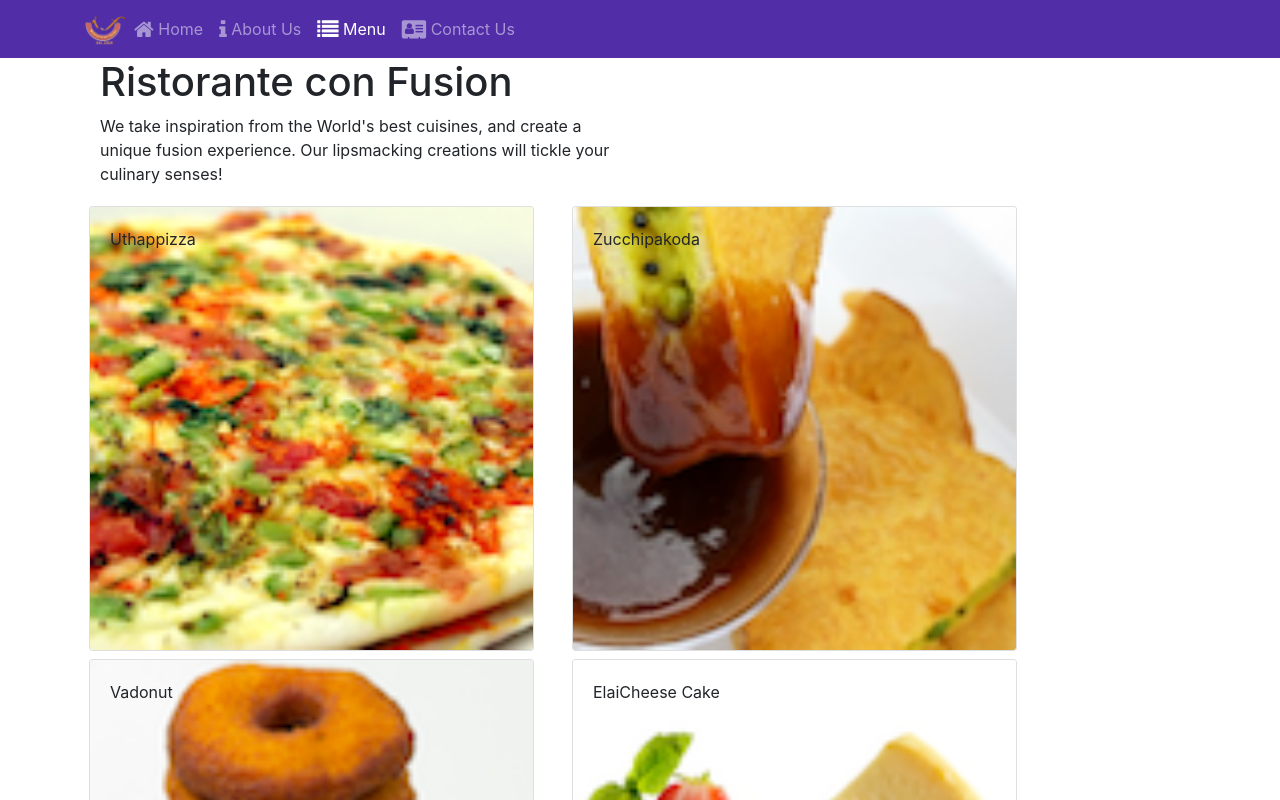
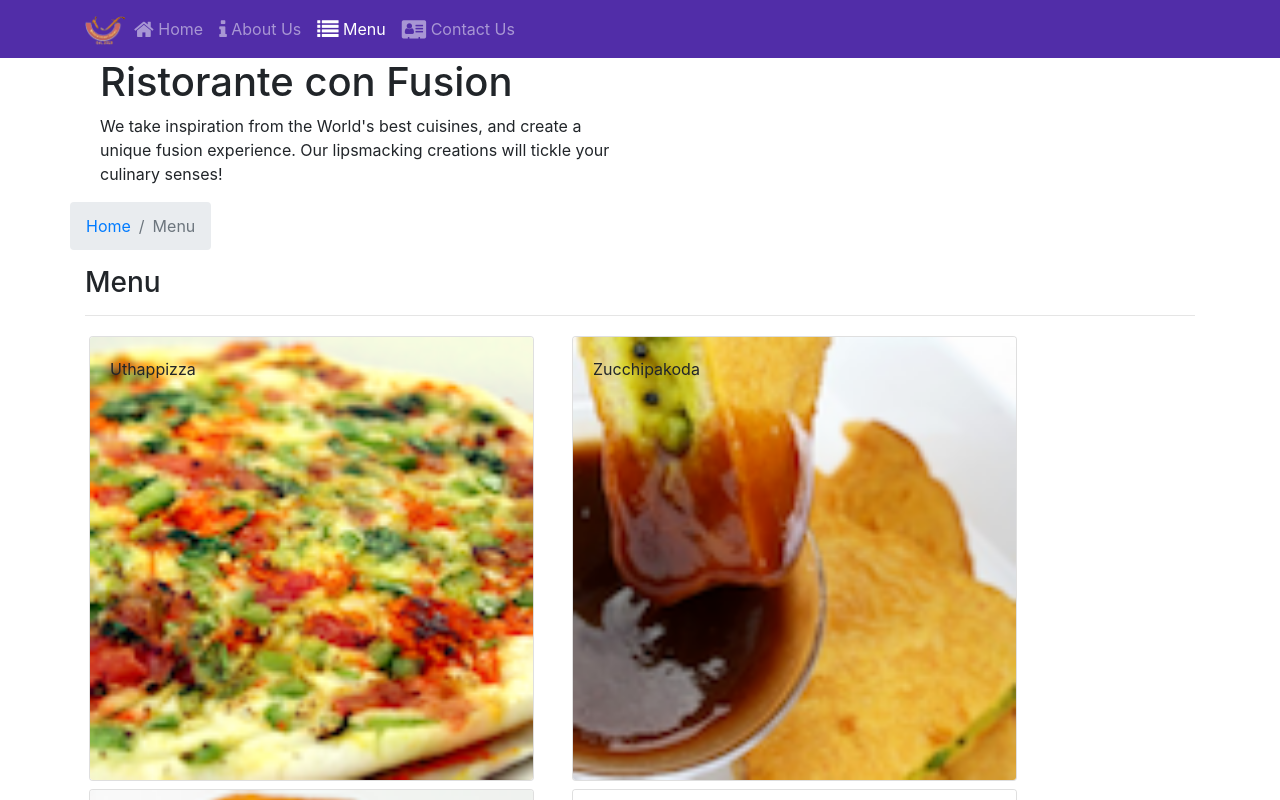
Before and after one commit to UralGuru/Bootstrap, a React (Create React App) app in the folder confusion/: page /menu in a window 1280 px wide. Shown: the top 800 px of the page. Built offline with nearby package versions, Linux system fonts and the light colour scheme.

Commit message:
Single Page Applications Part 2

```diff
--- a/confusion/src/components/ContactComponent.js
+++ b/confusion/src/components/ContactComponent.js
@@ -1,8 +1,20 @@
 import React from 'react';
+import { Breadcrumb, BreadcrumbItem } from 'reactstrap';
+import { Link } from 'react-router-dom';
 
 function Contact(props) {
     return(
         <div className="container">
+            <div className="row">
+                <Breadcrumb>
+                    <BreadcrumbItem><Link to="/home">Home</Link></BreadcrumbItem>
+                    <BreadcrumbItem active>Contact Us</BreadcrumbItem>
+                </Breadcrumb>
+                <div className="col-12">
+                    <h3>Contact Us</h3>
+                    <hr />
+                </div>
+            </div>
             <div className="row row-content">
                 <div className="col-12">
                     <h3>Location Information</h3>
--- a/confusion/src/components/DishdetailComponent.js
+++ b/confusion/src/components/DishdetailComponent.js
@@ -1,22 +1,40 @@
 import React, {Component} from 'react';
-import {Card, CardImg, CardText, CardTitle, CardBody} from "reactstrap"
-import "bootstrap/dist/css/bootstrap.min.css"
+import "bootstrap/dist/css/bootstrap.min.css";
+import {Card, CardImg, CardText, CardBody, CardTitle, Breadcrumb, BreadcrumbItem} from 'reactstrap';
+import {Link} from 'react-router-dom';
 
 class Dishdetail extends Component {
 
     render() {
         const {dish} = this.props;
+
         return (
+            <div className="container">
                 <div className="row">
+                    <Breadcrumb>
 
-                {this.renderDish(dish)}
-
+                        <BreadcrumbItem><Link to="/menu">Menu</Link></BreadcrumbItem>
+                        <BreadcrumbItem active>{dish.name}</BreadcrumbItem>
+                    </Breadcrumb>
+                    <div className="col-12">
+                        <h3>{dish.name}</h3>
+                        <hr />
+                    </div>
+                </div>
+                <div className="row">
+                    <div className="col-12 col-md-5 m-1">
+                        {/*<RenderDish dish={dish} />*/}
+                    </div>
+                    <div className="col-12 col-md-5 m-1">
+                        {/*<RenderComments comments={dish.comments} />*/}
+                    </div>
+                </div>
             </div>
         );
     }
 
 
-    renderDish = (dish) => {
+    RenderDish = (dish) => {
         if (dish != null) {
             return (
                 <div className="container">
@@ -44,23 +62,17 @@
         }
     }
 
-    renderComments = (comments) => {
-
+    RenderComments = (comments) => {
         if (comments != null) {
             const com = comments.map(co => {
-
                 return (
-
                         <React.Fragment>
                             <li>{co.comment}</li>
                             <br/>
                             <li>-- {co.author}, {this.formatDate(co.date)}</li>
                             <br/>
                         </React.Fragment>
-
-
                     )
-
                 }
             );
             return (
@@ -78,9 +90,7 @@
         const date1 = new Date(date)
         const newdate = date1.toLocaleDateString("en-US", option)
         return newdate;
-
     }
 }
 
-
 export default Dishdetail;
--- a/confusion/src/components/MainComponent.js
+++ b/confusion/src/components/MainComponent.js
@@ -6,6 +6,8 @@
 import Footer from './FooterComponent';
 import Home from "./HomeComponent";
 import Contact from "./ContactComponent";
+import DishDetail from './DishdetailComponent';
+
 
 import {DISHES} from '../shared/dishes';
 import {COMMENTS} from "../shared/comments";
@@ -27,6 +29,17 @@
     };
 
     render() {
+        const DishWithId = ({match}) => {
+            return(
+                <DishDetail dish={
+                    this.state.dishes.filter((dish) => dish.id === parseInt(match.params.dishId,10))[0]
+                }
+                            comments={
+                    this.state.comments.filter((comment) => comment.dishId === parseInt(match.params.dishId,10))
+                } />
+            );
+        };
+
         const HomePage = () => {
             return (
                 <Home
@@ -40,10 +53,9 @@
         return (
             <div>
                 <Header/>
-
                 <Switch>
                     <Route path='/home' component={HomePage} />
-
+                    <Route path='/menu/:dishId' component={DishWithId} />
                     <Route exact path='/menu' component={() => <Menu dishes={this.state.dishes} />} />
                     <Route exact path='/contactus' component={Contact} />} />
                     <Redirect to="/home" />
--- a/confusion/src/components/MenuComponent.js
+++ b/confusion/src/components/MenuComponent.js
@@ -1,30 +1,42 @@
-import React, { Component } from 'react';
-import "bootstrap/dist/css/bootstrap.min.css"
-import {Card, CardImg, CardImgOverlay,CardTitle} from 'reactstrap'
-import Dishdetail from './DishdetailComponent'
+import React, {Component} from 'react';
+import "bootstrap/dist/css/bootstrap.min.css";
+import Dishdetail from './DishdetailComponent';
+import {Card, CardImg, CardImgOverlay, CardTitle, Breadcrumb, BreadcrumbItem} from 'reactstrap';
+import {Link} from 'react-router-dom';
 
+function RenderMenuItem({dish, onClick}) {
+    return (
+        <Card>
+            <Link to={`/menu/${dish.id}`}>
+                <CardImg width="100%" src={dish.image} alt={dish.name}/>
+                <CardImgOverlay>
+                    <CardTitle>{dish.name}</CardTitle>
+                </CardImgOverlay>
+            </Link>
+        </Card>
+    );
+}
 
 class Menu extends Component {
     constructor(props) {
         super(props);
-        this.state={
-            selectedDish:null
-        }
-    }
+        this.state = {
+            selectedDish: null
+        };
+    };
 
-    onDishSelect=(dish)=>
-    {
-        this.setState({selectedDish:dish});
+    onDishSelect = (dish) => {
+        this.setState({selectedDish: dish});
     }
 
     render() {
 
 
-        const menu=this.props.dishes.map(dish=>{
+        const menu = this.props.dishes.map(dish => {
             return (
                 <div key={dish.id} className="col-12 col-md-5 m-1">
-                    <Card key={dish.id} onClick={()=>this.onDishSelect(dish)}>
-                        <CardImg width="100%" src={dish.image} alt={dish.name} />
+                    <Card key={dish.id} onClick={() => this.onDishSelect(dish)}>
+                        <CardImg width="100%" src={dish.image} alt={dish.name}/>
 
                         <CardImgOverlay>
                             <CardTitle>{dish.name}</CardTitle>
@@ -36,14 +48,21 @@
         return (
             <div className="container">
                 <div className="row">
-
+                    <Breadcrumb>
+                        <BreadcrumbItem><Link to="/home">Home</Link></BreadcrumbItem>
+                        <BreadcrumbItem active>Menu</BreadcrumbItem>
+                    </Breadcrumb>
+                    <div className="col-12">
+                        <h3>Menu</h3>
+                        <hr />
+                    </div>
+                </div>
+                <div className="row">
                     {menu}
-
                 </div>
-                <Dishdetail dish={this.state.selectedDish} />
             </div>
         );
-    }
-}
+    };
+};
 
 export default Menu;
```
Also changed, not shown: 1 other file (tests, documents, lock files or other folders). Lines whose indentation alone changed are shown as unchanged.
